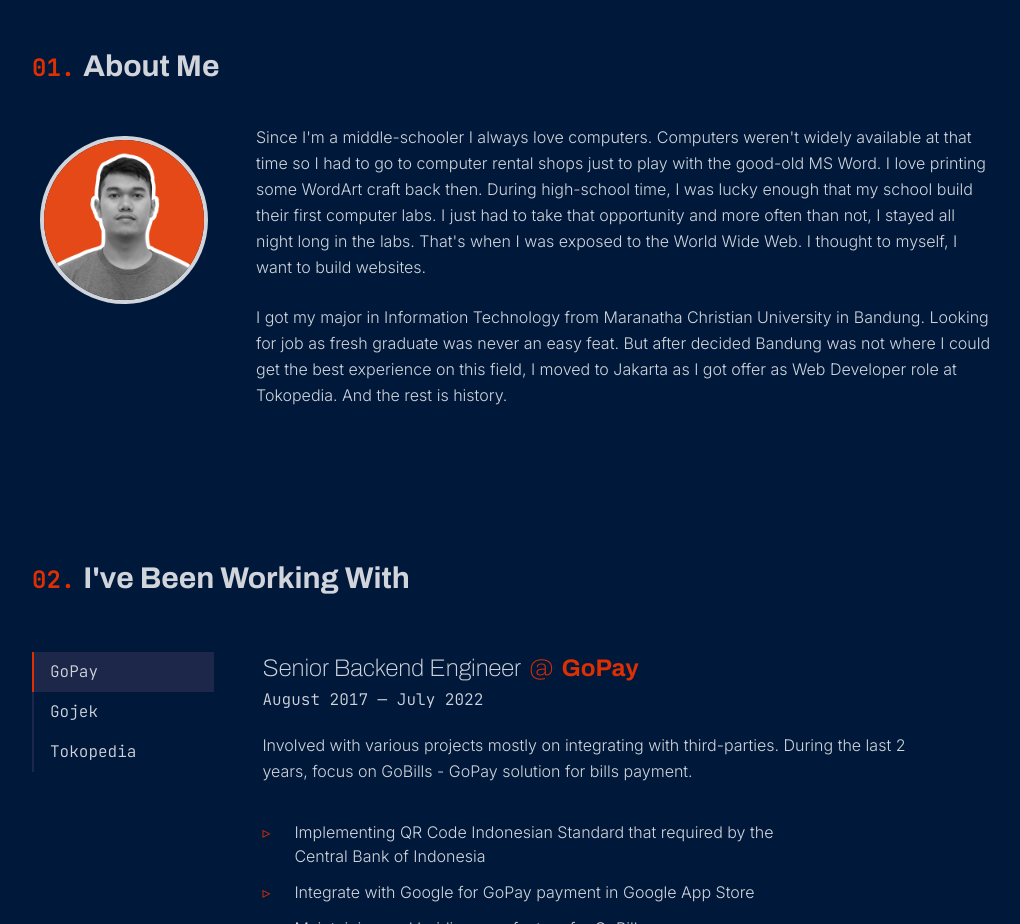
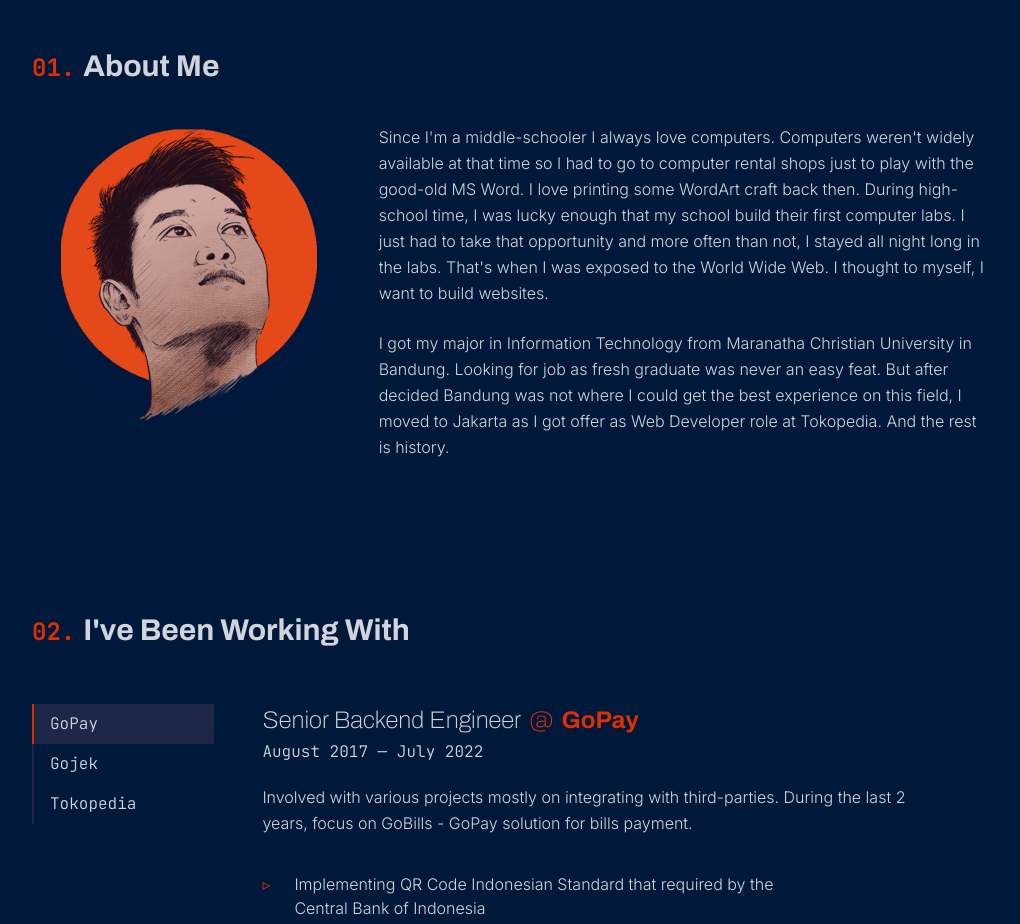
Before and after one commit to hyknerf/frenky.id, a Gatsby site: page / in a window 1280 px wide. Shown: the part 960-1884 px from the top of the page, without its empty margins (128-1148 px from the left). Built offline with nearby package versions, Linux system fonts and the light colour scheme; Gatsby itself is replaced by a stand-in of ours.

Commit message:
avatar: add new avatar image

```diff
--- a/gatsby-config.ts
+++ b/gatsby-config.ts
@@ -33,7 +33,7 @@
     {
       resolve: "gatsby-plugin-manifest",
       options: {
-        icon: "src/images/icon.png",
+        icon: "src/images/icon.jpg",
       },
     },
     "gatsby-plugin-mdx",
--- a/src/components/about.tsx
+++ b/src/components/about.tsx
@@ -6,13 +6,13 @@
   return (
     <section className="min-h-full pb-32 2xl:px-20">
       <SectionHeading sectionNumber={1} text={"About Me"} />
-      <div className="flex flex-col gap-10 mx-auto my-6 md:flex-row">
-        <div className="md:basis-2/6 lg:basis-1/5">
-          <div className="w-40 m-4 mx-auto overflow-hidden rounded-full isolate ring-4 ring-gray-300">
+      <div className="flex flex-col gap-10 mx-auto my-6 md:flex-row md:justify-start">
+        <div className="md:basis-2/6 lg:basis-2/5">
+          <div className="w-auto mx-auto">
             <StaticImage
-              src={"../images/avatar.jpeg"}
+              src={"../images/avatar.png"}
               alt="frenky"
-              width={400}
+              width={512}
             ></StaticImage>
           </div>
         </div>
```
Also changed, not shown: src/images/avatar.jpeg (deleted), src/images/avatar.png (added), src/images/icon.jpg (added), src/images/icon.png (deleted).
